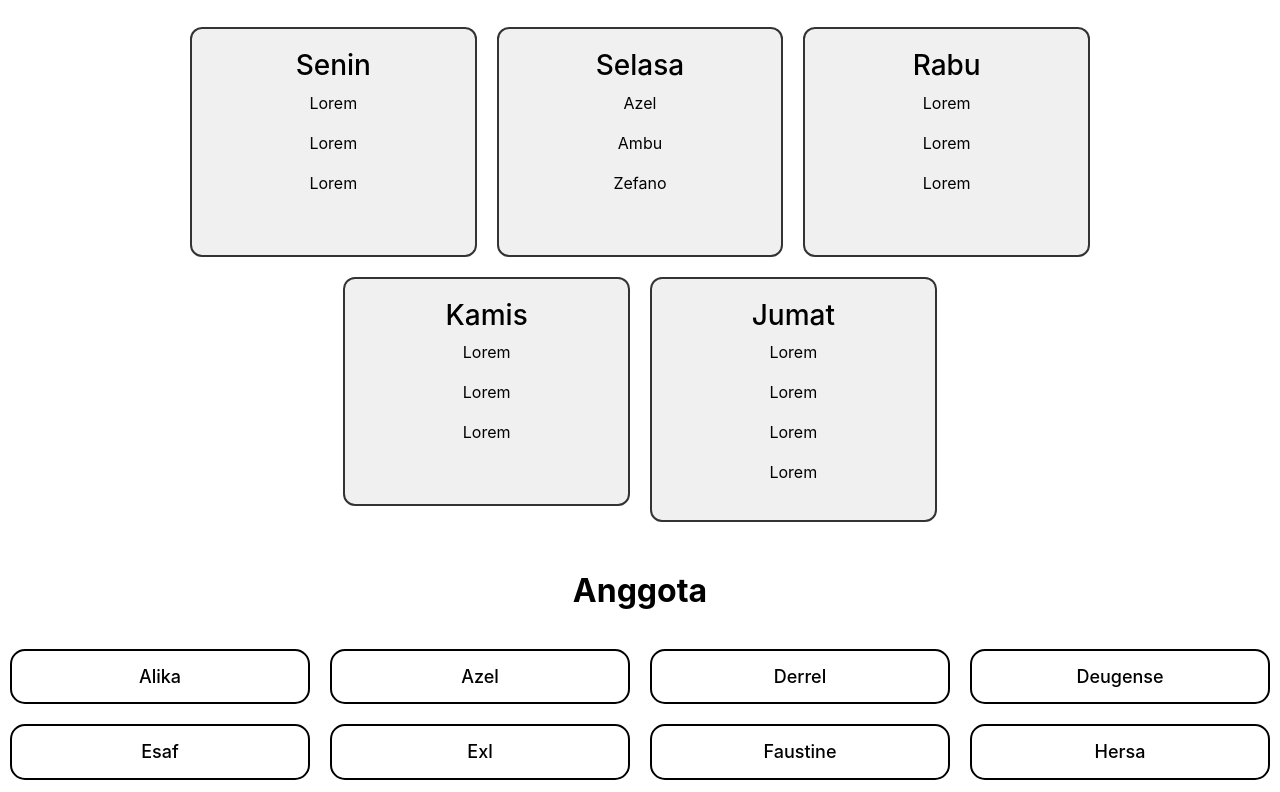
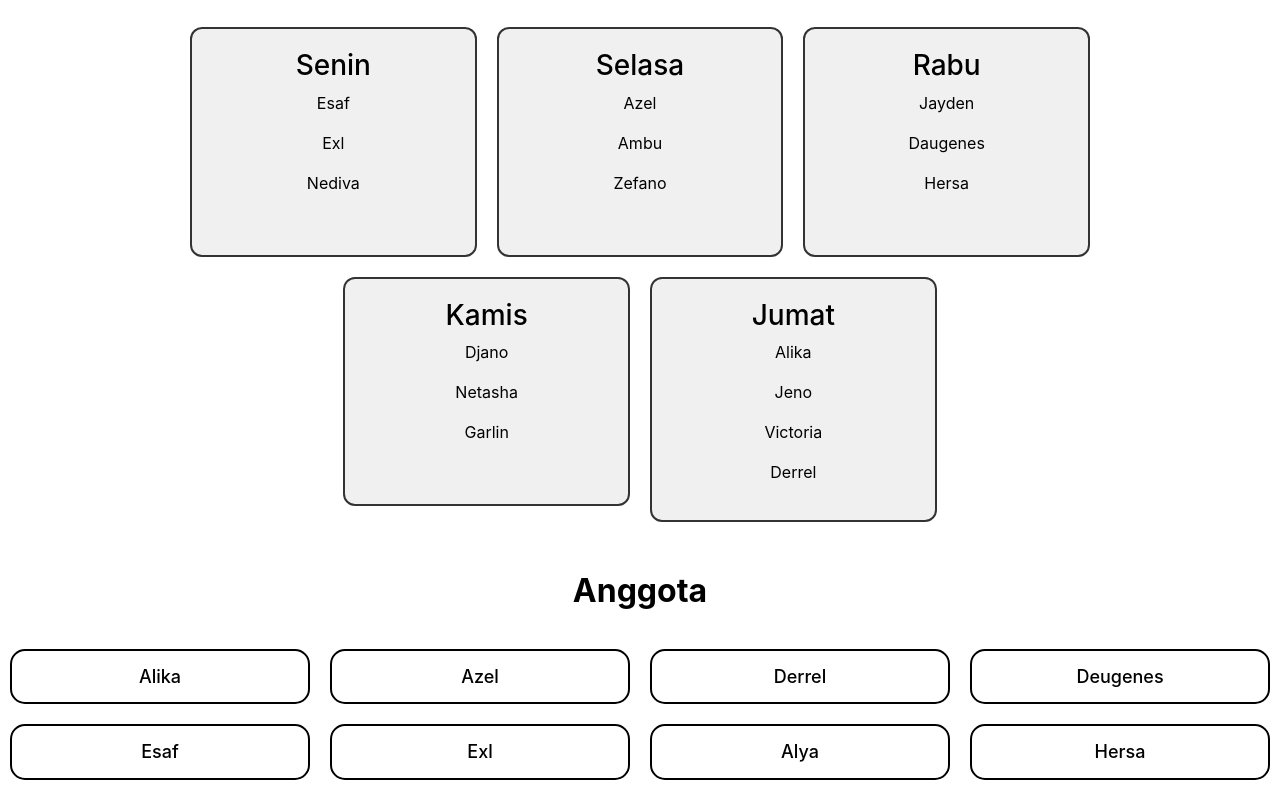
Before and after one commit to Azelcode1/Web-Kelas, a plain HTML site: page index.html in a window 1280 px wide. Shown: the part 988-1780 px from the top of the page. Drawn offline with nearby package versions, Linux system fonts and the light colour scheme.

Commit message:
Add files via upload

```diff
--- a/index.html
+++ b/index.html
@@ -13,7 +13,7 @@
 <header class="navbar-container">
 <nav class="navbar">
 <div class="logo">
-    <h2><b>Tunas Bangsa - 2026</b></h2>
+    <h2><b>Tunas Bangsa Crew</b></h2>
 </div>
 </nav>
 </header>
@@ -62,9 +62,9 @@
 
     <div class="kebersihan">
         <h3>Senin</h3>
-        <p>Lorem</p>
-        <p>Lorem</p>
-        <p>Lorem</p>
+        <p>Esaf</p>
+        <p>Exl</p>
+        <p>Nediva</p>
         <br>
     </div>
     <div class="kebersihan">
@@ -76,24 +76,24 @@
     </div>
     <div class="kebersihan">
         <h3>Rabu</h3>
-        <p>Lorem</p>
-        <p>Lorem</p>
-        <p>Lorem</p>
+        <p>Jayden</p>
+        <p>Daugenes</p>
+        <p>Hersa</p>
         <br>
     </div>
     <div class="kebersihan">
         <h3>Kamis</h3>
-        <p>Lorem</p>
-        <p>Lorem</p>
-        <p>Lorem</p>
+        <p>Djano</p>
+        <p>Netasha</p>
+        <p>Garlin</p>
         <br>
     </div>
     <div class="kebersihan">
         <h3>Jumat</h3>
-        <p>Lorem</p>
-        <p>Lorem</p>
-        <p>Lorem</p>
-        <p>Lorem</p>
+        <p>Alika</p>
+        <p>Jeno</p>
+        <p>Victoria</p>
+        <p>Derrel</p>
     </div>
 </div>
 <h2 class="Header-anggota"><b>Anggota</b></h2>
@@ -101,10 +101,10 @@
     <div class="anggota"><h3>Alika</h3></div>
     <div class="anggota"><h3>Azel</h3></div>
     <div class="anggota"><h3>Derrel</h3></div>
-    <div class="anggota"><h3>Deugense</h3></div>
+    <div class="anggota"><h3>Deugenes</h3></div>
     <div class="anggota"><h3>Esaf</h3></div>
     <div class="anggota"><h3>Exl</h3></div>
-    <div class="anggota"><h3>Faustine</h3></div>
+    <div class="anggota"><h3>Alya</h3></div>
     <div class="anggota"><h3>Hersa</h3></div>
     <div class="anggota"><h3>Jano</h3></div>
     <div class="anggota"><h3>Jayden</h3></div>
```
